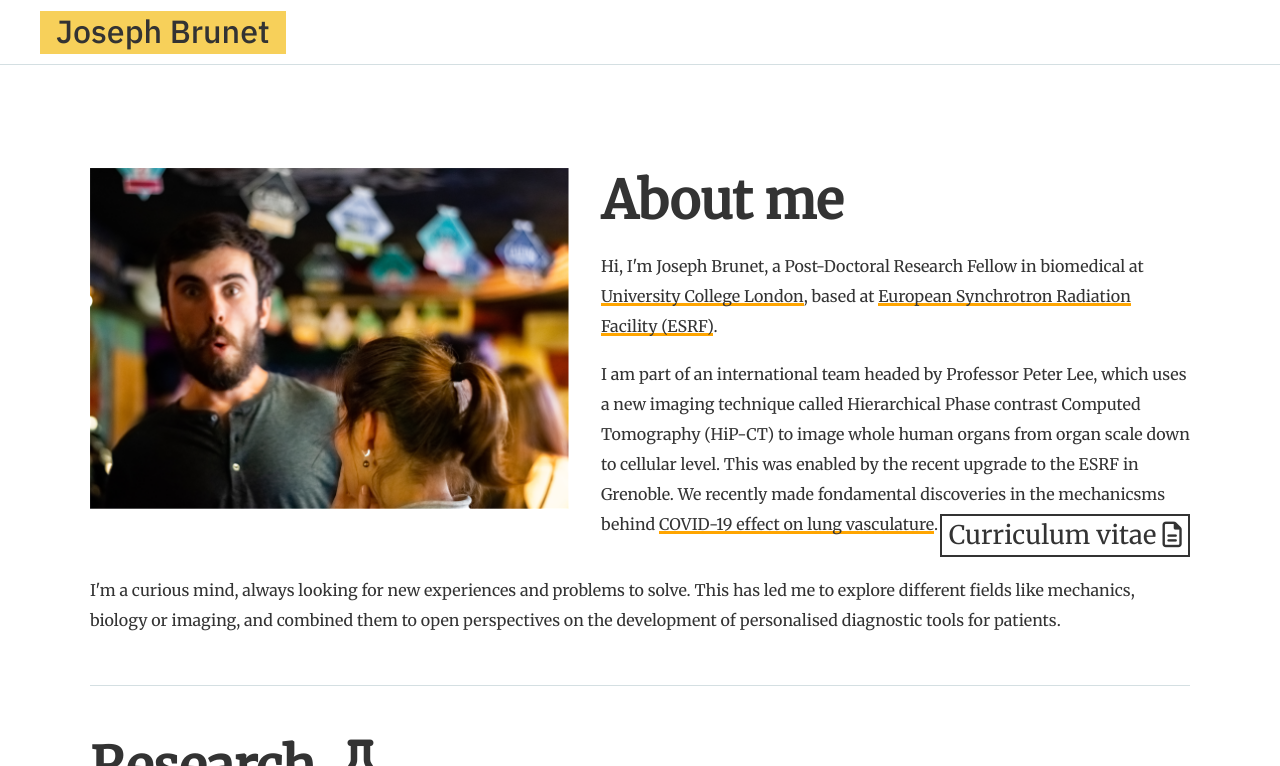
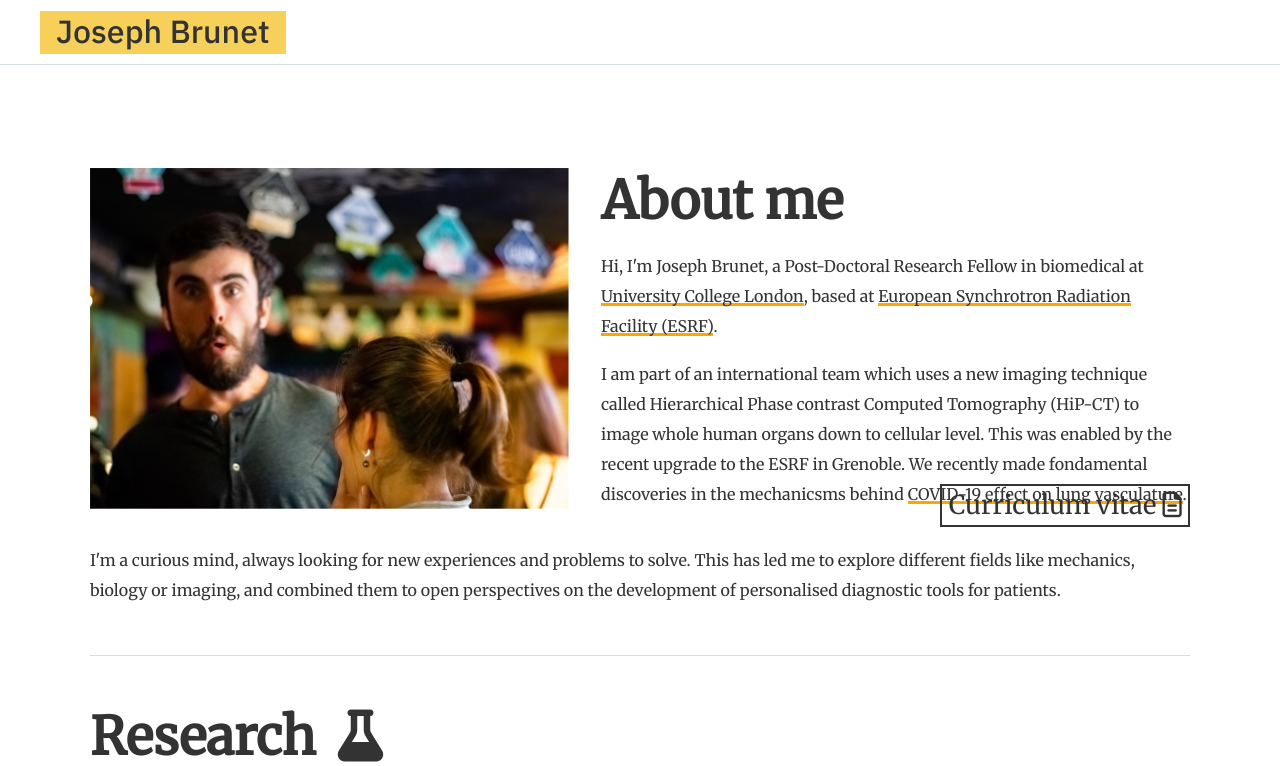
Before and after one commit to JosephBrunet/JosephBrunet.github.io, a Jekyll site: the page built from index.html, in a window 1280 px wide and 900 px high, cut to the strip 0-766 px from the top of the window. Built offline with Jekyll 4.4.1, drawn with Linux system fonts in a browser that asks for light colours; nearby versions of some CDN libraries; some web fonts are replaced.

Commit message:
small fix

```diff
--- a/index.html
+++ b/index.html
@@ -26,7 +26,7 @@ permalink: /
 				Hi, I'm Joseph Brunet, a Post-Doctoral Research Fellow in biomedical at <a href="https://www.ucl.ac.uk/" target="\_blank">University College London</a>, based at <a href="https://www.esrf.fr/" target="\_blank">European Synchrotron Radiation Facility (ESRF)</a>.
 			</p>
 			<p>
-	      			I am part of an international team headed by Professor Peter Lee, which uses a new imaging technique called Hierarchical Phase contrast Computed Tomography (HiP-CT) to image whole human organs from organ scale down to cellular level. This was enabled by the recent upgrade to the ESRF in Grenoble. We recently made fondamental discoveries in the mechanicsms behind <a href="https://www.atsjournals.org/doi/full/10.1164/rccm.202103-0594IM" target="\_blank">COVID-19 effect on lung vasculature</a>.
+	      			I am part of an international team which uses a new imaging technique called Hierarchical Phase contrast Computed Tomography (HiP-CT) to image whole human organs down to cellular level. This was enabled by the recent upgrade to the ESRF in Grenoble. We recently made fondamental discoveries in the mechanicsms behind <a href="https://www.atsjournals.org/doi/full/10.1164/rccm.202103-0594IM" target="\_blank">COVID-19 effect on lung vasculature</a>.
 			</p>
 			<p> </p>
 			<p> </p>
```
